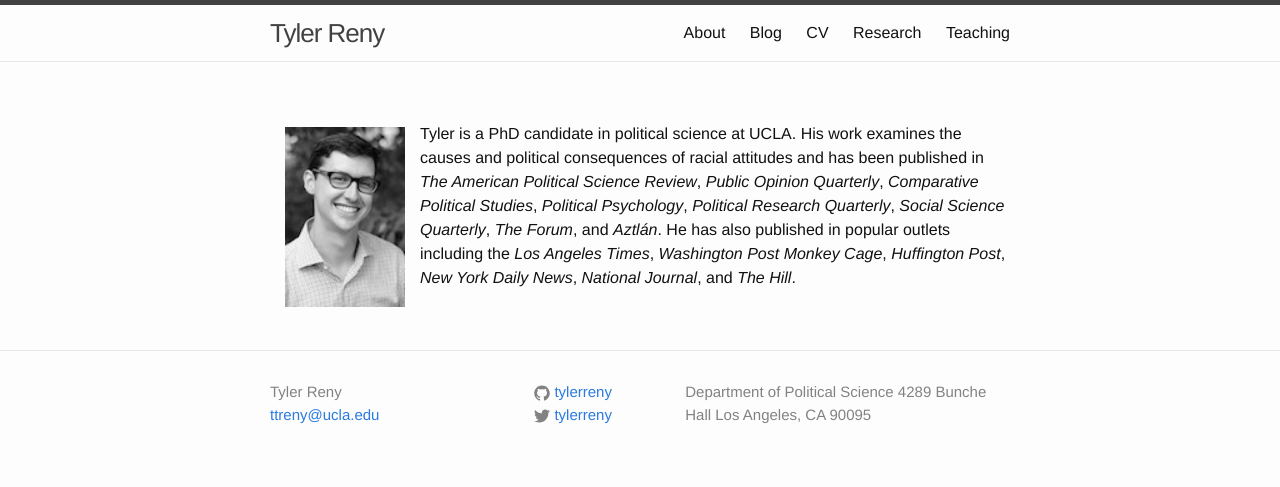
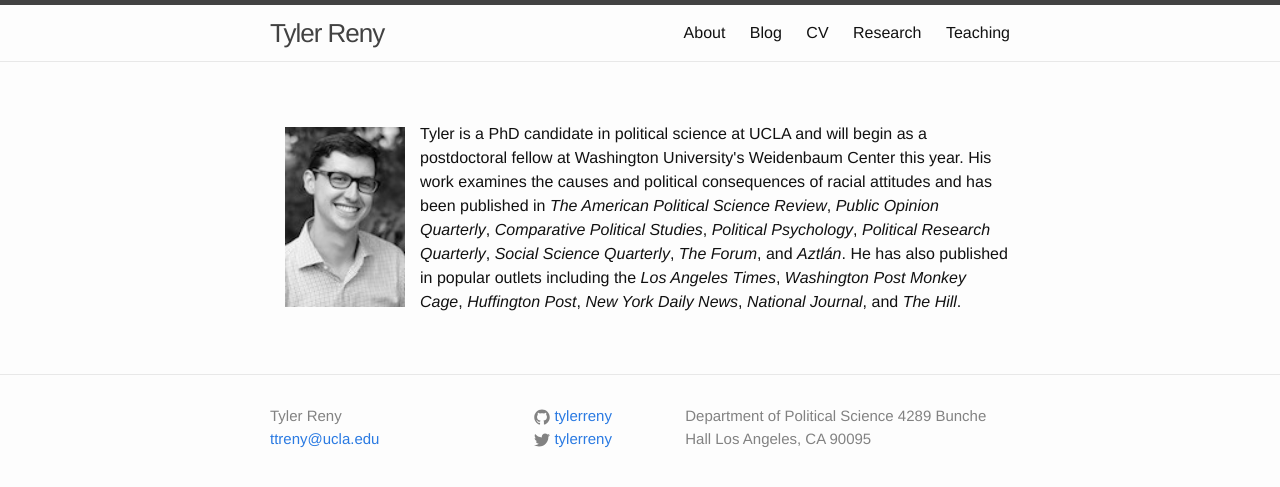
Before and after one commit to tylerreny/tylerreny.github.io, a Jekyll site: the page built from index.html, in a window 1280 px wide. Shown: the top 487 px of the page. Built offline with Jekyll 4.4.1, drawn with Linux system fonts in a browser that asks for light colours.

Commit message:
update cv

```diff
--- a/index.html
+++ b/index.html
@@ -7,4 +7,4 @@
   width="120" height="180"/>
 </section>
 
-Tyler is a PhD candidate in political science at UCLA. His work examines the causes and political consequences of racial attitudes and has been published in <i>The American Political Science Review</i>, <i>Public Opinion Quarterly</i>, <i>Comparative Political Studies</i>,  <i>Political Psychology</i>, <i>Political Research Quarterly</i>, <i>Social Science Quarterly</i>, <i>The Forum</i>, and <i>Aztl&aacute;n</i>. He has also published in popular outlets including the <i>Los Angeles Times</i>, <i>Washington Post Monkey Cage</i>, <i>Huffington Post</i>, <i>New York Daily News</i>, <i>National Journal</i>, and <i>The Hill</i>.
+Tyler is a PhD candidate in political science at UCLA and will begin as a postdoctoral fellow at Washington University's Weidenbaum Center this year. His work examines the causes and political consequences of racial attitudes and has been published in <i>The American Political Science Review</i>, <i>Public Opinion Quarterly</i>, <i>Comparative Political Studies</i>,  <i>Political Psychology</i>, <i>Political Research Quarterly</i>, <i>Social Science Quarterly</i>, <i>The Forum</i>, and <i>Aztl&aacute;n</i>. He has also published in popular outlets including the <i>Los Angeles Times</i>, <i>Washington Post Monkey Cage</i>, <i>Huffington Post</i>, <i>New York Daily News</i>, <i>National Journal</i>, and <i>The Hill</i>.
```
Also changed, not shown: 7 other files.
